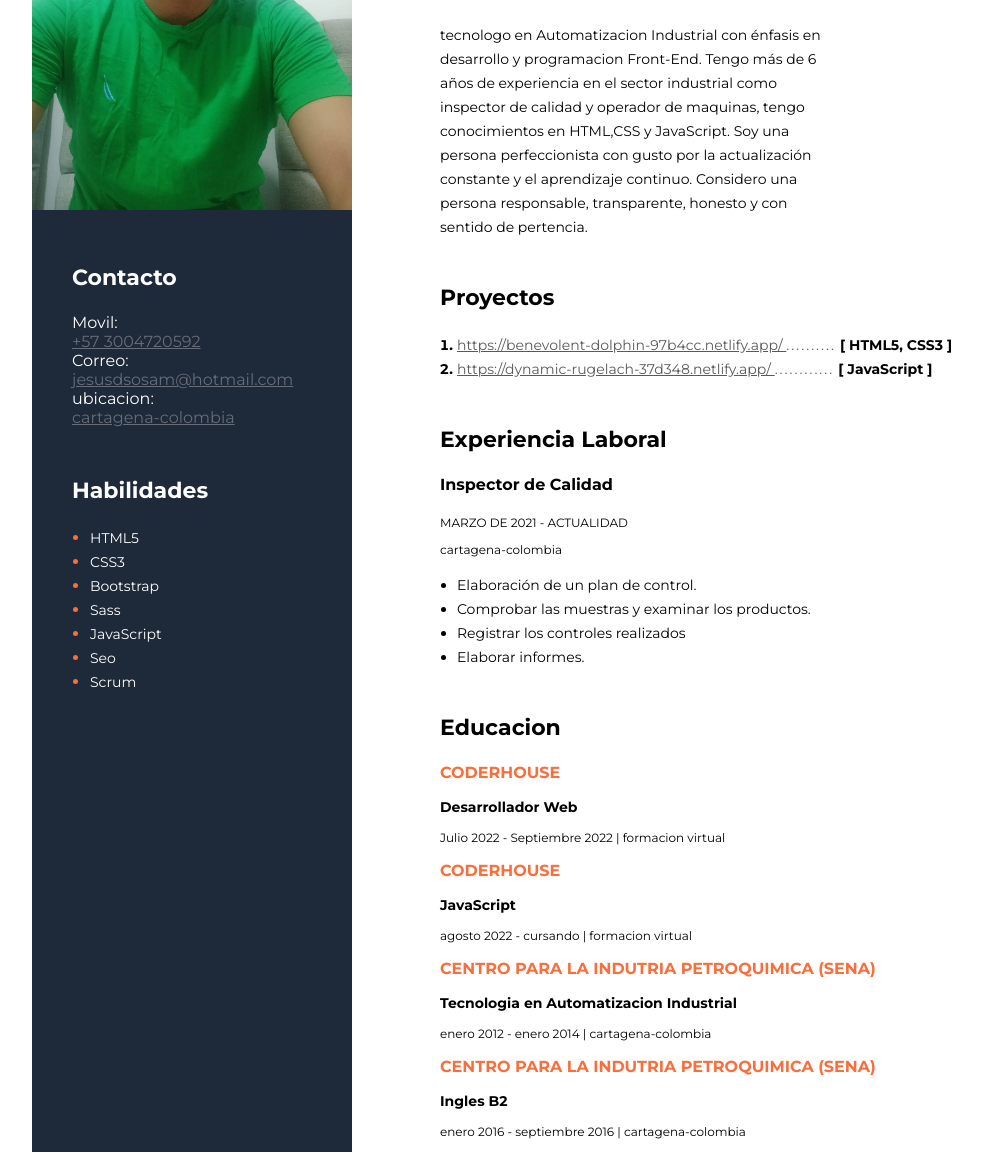
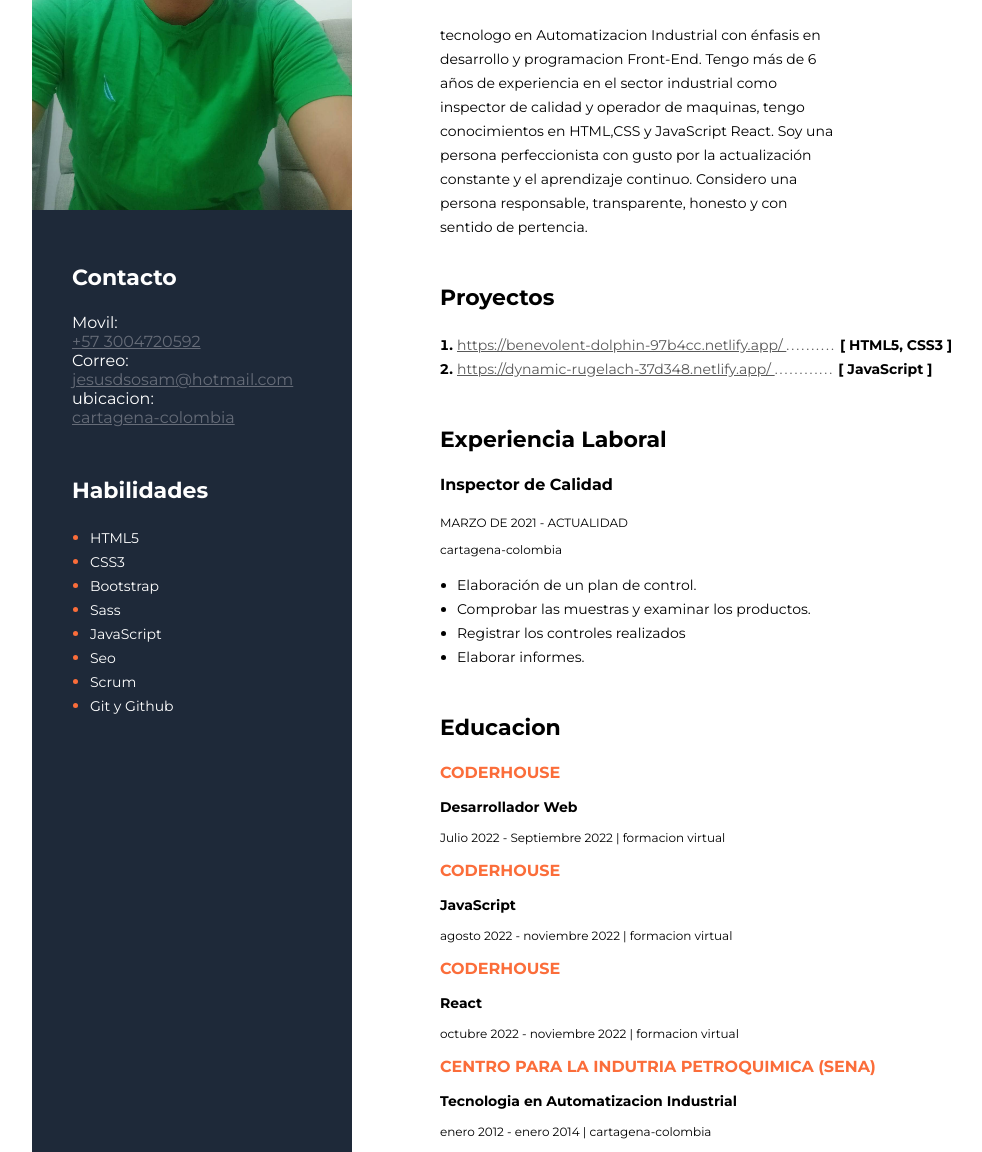
Before and after one commit to gabrieljesus2017/curriculum, a plain HTML site: page dist/index.html in a window 1280 px wide. Shown: the part 301-1453 px from the top of the page, without its empty margins (187-1169 px from the left). Drawn offline with Linux system fonts and the light colour scheme; files that its build step writes are made by us from their sources; files whose address does not match are found by name.

Commit message:
agregue estudios

```diff
--- a/dist/index.html
+++ b/dist/index.html
@@ -17,7 +17,7 @@
             <div class="descripcion">
                 <h2 class="backend">Desarrolador Front-End junior</h2>
                 <h1 class="name">Jesus David Sosa Miranda</h1>
-                <p class="letras-descripcion">tecnologo en Automatizacion Industrial con énfasis en desarrollo y programacion Front-End. Tengo más de 6 años de experiencia en el sector industrial como inspector de calidad y operador de maquinas, tengo conocimientos en HTML,CSS y JavaScript.
+                <p class="letras-descripcion">tecnologo en Automatizacion Industrial con énfasis en desarrollo y programacion Front-End. Tengo más de 6 años de experiencia en el sector industrial como inspector de calidad y operador de maquinas, tengo conocimientos en HTML,CSS y JavaScript React.
                  Soy una persona perfeccionista con gusto por la actualización constante y el aprendizaje continuo. Considero una persona responsable, transparente, honesto y con sentido de pertencia.</p>
             </div>
             <!-- Proyectos -->
@@ -30,7 +30,7 @@
                         <span>[ HTML5, CSS3 ]</span>
                     </li>
                     <li>
-                        <a class='enlaces-proyectos' href="https://dynamic-rugelach-37d348.netlify.app/" target="_blank">https://dynamic-rugelach-37d348.netlify.app/ </a>
+                        <a class='enlaces-proyectos' href="https://joyful-dolphin-cedd62.netlify.app/" target="_blank">https://dynamic-rugelach-37d348.netlify.app/ </a>
                         <span class="suspendidos">............</span>
                         <span>[ JavaScript ]</span>
                     </li>
@@ -70,7 +70,12 @@
                 <div>
                     <P class="U"> <span  class="orange">CODERHOUSE</span></P>
                     <P class="titulo">JavaScript</P>
-                    <p class="fechas">agosto 2022 - cursando   | formacion virtual</p>
+                    <p class="fechas">agosto 2022 - noviembre 2022 | formacion virtual</p>
+                </div>
+                <div>
+                    <P class="U"> <span  class="orange">CODERHOUSE</span></P>
+                    <P class="titulo">React</P>
+                    <p class="fechas">octubre 2022 - noviembre 2022 | formacion virtual</p>
                 </div>
                 <div>
                     <P class="U"> <span  class="orange">CENTRO PARA LA INDUTRIA PETROQUIMICA (SENA)</span></P>
@@ -134,6 +139,7 @@
                     <li> <span class="letras-listas">JavaScript </span> </li>
                     <li> <span class="letras-listas">Seo  </span> </li>
                     <li> <span class="letras-listas">Scrum  </span> </li>
+                    <li> <span class="letras-listas">Git y Github  </span> </li>
 
                 </ul>
             </div>
```
Also changed, not shown: index.html (+9 -3 lines).
